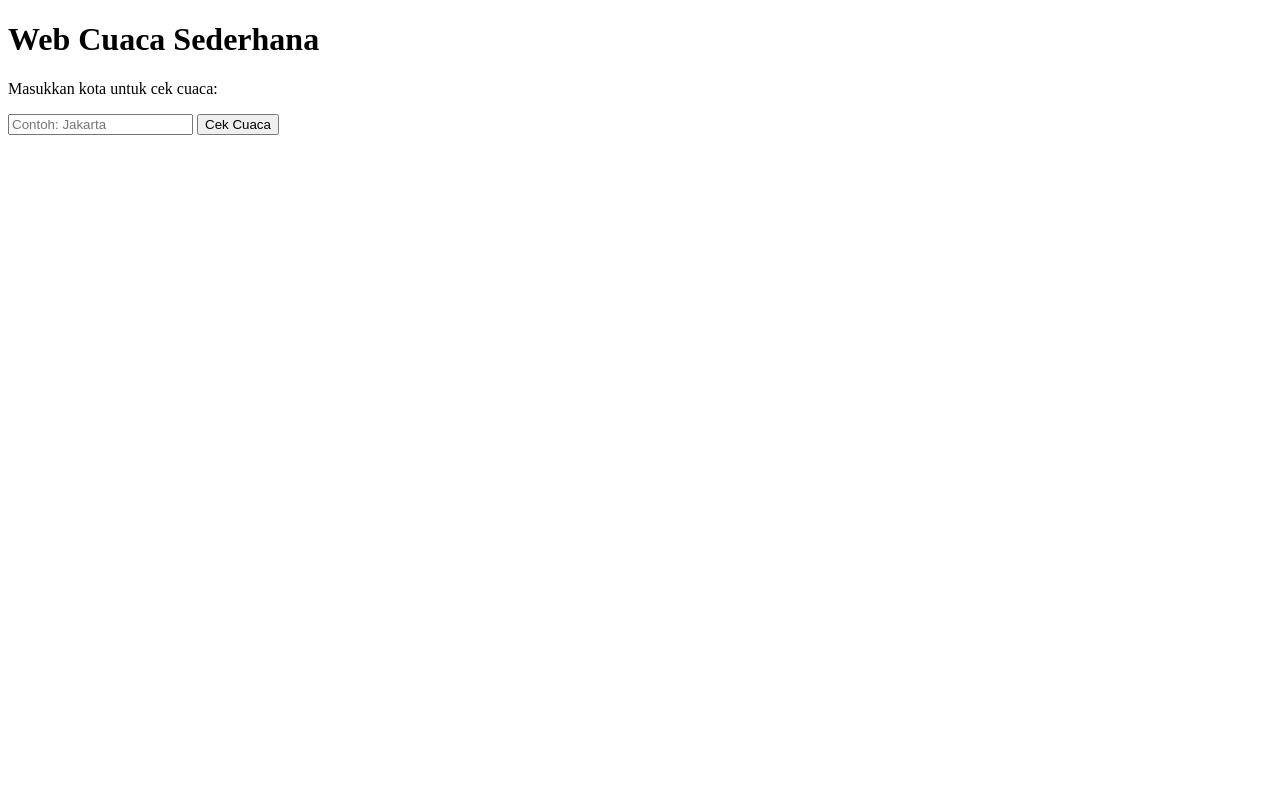
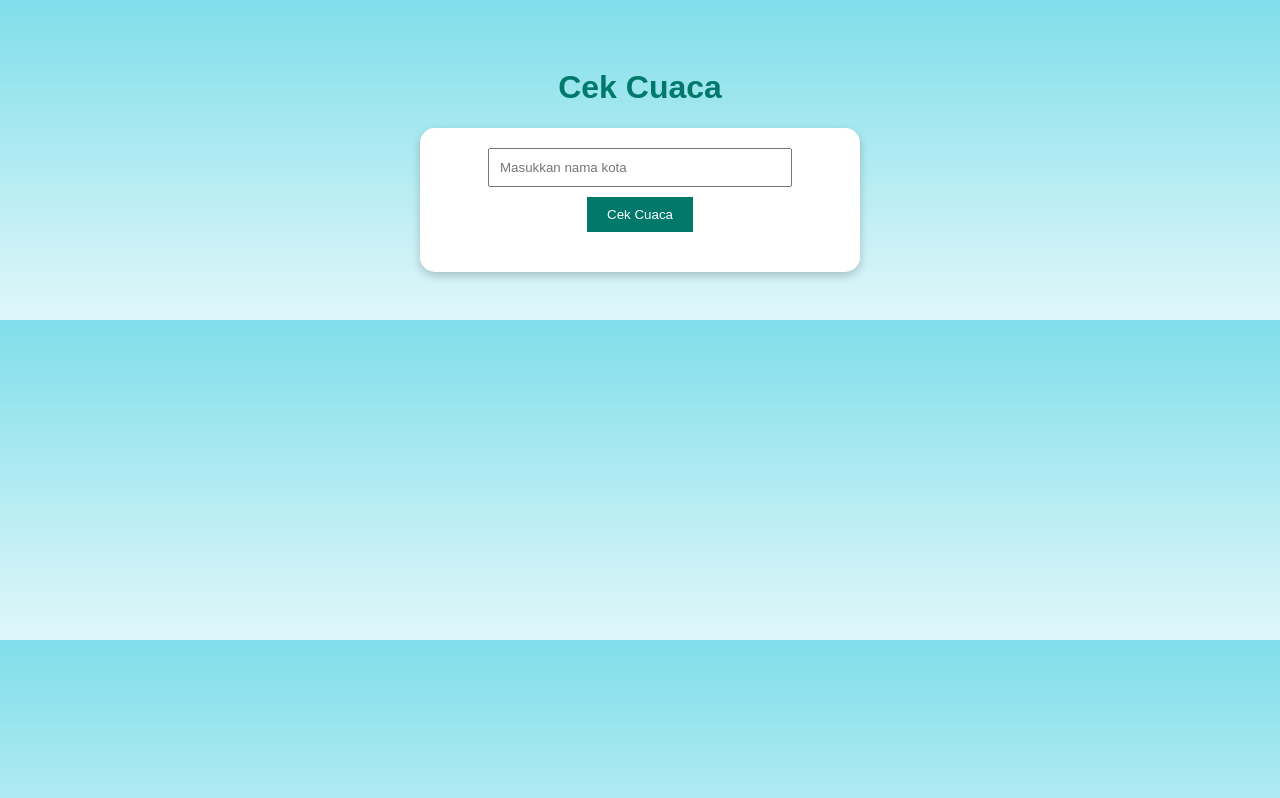
Before and after one commit to naenaproject/TUGAS3-WEB-CUACA, a plain HTML site: page index.html in a window 1280 px wide. Drawn offline with Linux system fonts and the light colour scheme.

Commit message:
Update index.html

```diff
--- a/index.html
+++ b/index.html
@@ -1,33 +1,70 @@
 <!DOCTYPE html>
 <html lang="id">
 <head>
-  <meta charset="UTF-8" />
-  <meta name="viewport" content="width=device-width, initial-scale=1.0"/>
+  <meta charset="UTF-8">
+  <meta name="viewport" content="width=device-width, initial-scale=1">
   <title>Web Cuaca</title>
+  <style>
+    body {
+      font-family: Arial, sans-serif;
+      background: linear-gradient(to top, #e0f7fa, #80deea);
+      text-align: center;
+      padding: 40px;
+    }
+    h1 {
+      color: #00796b;
+    }
+    .weather-box {
+      background: white;
+      padding: 20px;
+      border-radius: 15px;
+      max-width: 400px;
+      margin: auto;
+      box-shadow: 0 4px 10px rgba(0, 0, 0, 0.2);
+    }
+    .weather-box input {
+      padding: 10px;
+      width: 70%;
+      margin-bottom: 10px;
+    }
+    .weather-box button {
+      padding: 10px 20px;
+      background-color: #00796b;
+      color: white;
+      border: none;
+      cursor: pointer;
+    }
+  </style>
 </head>
 <body>
-  <h1>Web Cuaca Sederhana</h1>
-  <p>Masukkan kota untuk cek cuaca:</p>
-  <input type="text" id="city" placeholder="Contoh: Jakarta" />
-  <button onclick="getWeather()">Cek Cuaca</button>
-  <div id="result"></div>
+
+  <h1>Cek Cuaca</h1>
+  <div class="weather-box">
+    <input type="text" id="cityInput" placeholder="Masukkan nama kota">
+    <button onclick="getWeather()">Cek Cuaca</button>
+    <div id="result" style="margin-top: 20px;"></div>
+  </div>
 
   <script>
-    function getWeather() {
-      const city = document.getElementById("city").value;
-      const apiKey = "b6907d289e10d714a6e88b30761fae22"; // contoh API key OpenWeatherMap (demo)
-      const url = `https://samples.openweathermap.org/data/2.5/weather?q=${city}&appid=${apiKey}&units=metric`;
+    async function getWeather() {
+      const city = document.getElementById('cityInput').value;
+      if (!city) {
+        alert("Kota tidak boleh kosong");
+        return;
+      }
 
-      fetch(url)
-        .then(response => response.json())
-        .then(data => {
-          document.getElementById("result").innerHTML =
-            `<p>Cuaca di ${data.name}: ${data.weather[0].description}, Suhu: ${data.main.temp}°C</p>`;
-        })
-        .catch(() => {
-          document.getElementById("result").innerHTML = "<p>Kota tidak ditemukan atau error.</p>";
-        });
+      const apiKey = 'YOUR_API_KEY'; // Ganti dengan API key jika ingin dinamis
+      const dummyWeather = {
+        "Jakarta": "Cerah Berawan, 32°C",
+        "Bandung": "Hujan Ringan, 24°C",
+        "Surabaya": "Panas Terik, 35°C"
+      };
+
+      const resultBox = document.getElementById('result');
+      const weather = dummyWeather[city] || "Data cuaca tidak ditemukan untuk kota " + city;
+      resultBox.innerHTML = "<strong>" + city + "</strong><br>" + weather;
     }
   </script>
+
 </body>
 </html>
```
